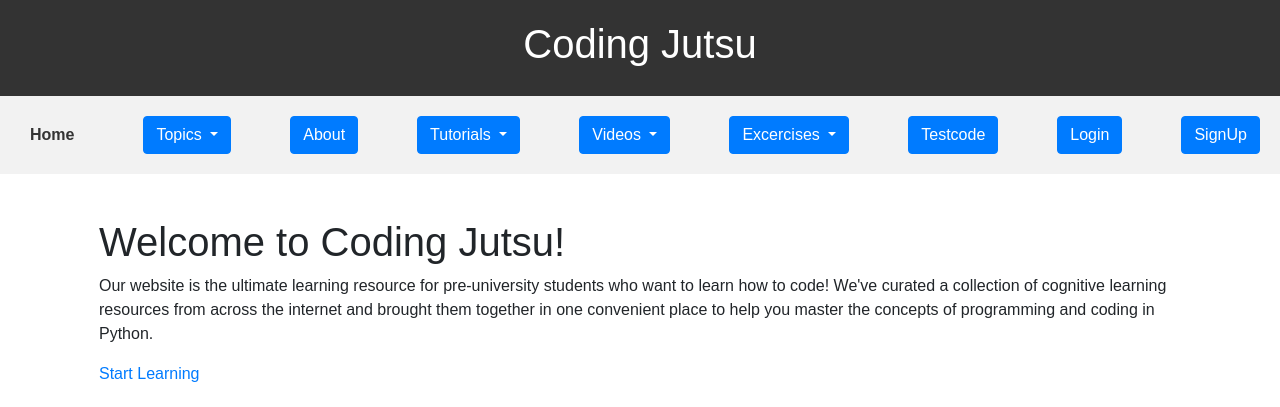
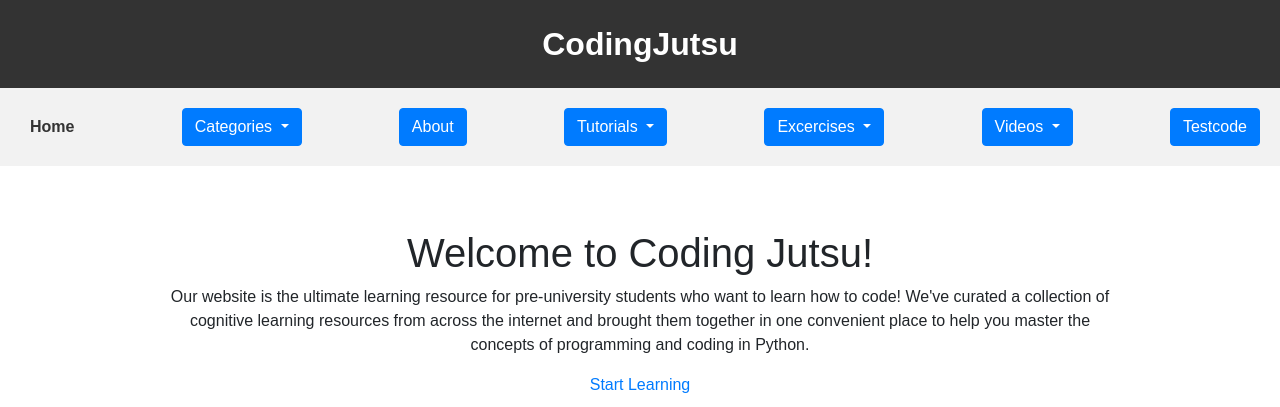
Before and after one commit to morganbierey/Dissertation_Project, a Django app: page / in a window 1280 px wide. Shown: the top 407 px of the page. Run offline with Django 3.2, Linux system fonts and the light colour scheme; data that the repository does not hold is empty; some libraries are stand-ins or nearby versions.

Commit message:
closes #44

```diff
--- a/project/individual_project/templates/educational_tool/index.html
+++ b/project/individual_project/templates/educational_tool/index.html
@@ -1,12 +1,7 @@
-<!DOCTYPE html>
+{% extends 'educational_tool/base.html' %}
 {% load staticfiles %}
-<html>
-<head>
-	<!-- <link rel="stylesheet" type="text/css" href="style.css">
 
-    <link rel="stylesheet2" href="test.js"> -->
-
-    <!-- Latest compiled and minified CSS -->
+{% block head %}
     <link rel="stylesheet" href="https://maxcdn.bootstrapcdn.com/bootstrap/4.5.2/css/bootstrap.min.css">
 
     <!-- jQuery library -->
@@ -20,113 +15,22 @@
 
   <link rel="stylesheet" type="text/css" href="{% static 'codejutsu/css/style.css' %}">
 
-</head>
+{% endblock %}
+
 <body>
   <div class="wrapper">
-	<header>
-        <title>Coding Jutsu</title>
-        <h1>Coding Jutsu</h1>
-	</header>
+        {% block header_block %}
+        CodingJutsu
+		  {% endblock %}
 
-	<nav>
-		<ul>
-			<li><a href="/educational_tool">Home</a></li>
-            <div class="dropdown">
-                <button class="btn btn-primary dropdown-toggle btncolour" type="button" data-toggle="dropdown"> Topics
-                <span class="caret"></span></button>
-                <ul class="dropdown-menu">
-                  {% for t in topics %}
-                  <!-- <li>{{ vid.title }}</li> -->
-                  <li><a href="/educational_tool/topic/{{ t.id }}/">{{ t.title }}</a></li>
-                  {% endfor %}
-                  <!-- <li><a href="#"><span>HTML</span></a></li>
-                  <li><a href="#"><span>CSS</span></a></li>
-                  <li><a href="#"><span>JavaScript</span></a></li> -->
-                </ul>
-            </div>
-            <div class="buttonlink">
-                <a class="btn btn-primary btncolour" href="{% url 'educational_tool:about' %}" role="button">About</a>
-            </div>
-            <div class="dropdown">
-                <button class="btn btn-primary dropdown-toggle btncolour" type="button" data-toggle="dropdown">Tutorials
-                <span class="caret" ></span></button>
-                <ul class="dropdown-menu" >
-                  <li><a href="{% url 'educational_tool:tutorial' %}"><span>Tutorial 1</span></a></li>
-                  <li><a href="#"><span> Tutorial 2</span></a></li>
-                  <li><a href="#"><span>Tutorial 3</span></a></li>
-                </ul>
-            </div>
 
-            <div class="dropdown">
-              <button class="btn btn-primary dropdown-toggle btncolour" type="button" data-toggle="dropdown">Videos
-              <span class="caret" ></span></button>
-              <ul class="dropdown-menu" >
-                {% for vid in videos %}
-                  <!-- <li>{{ vid.title }}</li> -->
-                  <li><a href="/educational_tool/video/{{ vid.url }}/">{{ vid.title }}</a></li>
-                {% endfor %}
-              </ul>
-          </div>
 
-          <!-- <iframe id="embed-video"></iframe>
+		<!-- Add your content here -->
 
-          <script>
-            function openytlink(option) {
-              var link = option.link;
-              const params = new Proxy(new URLSearchParams(link), {
-                get: (searchParams, prop) => searchParams.get(prop),
-              });
-              let value = params.v;
-              document.getElementById('embed-video').src = 'https://www.youtube.com/embed/' + value + '?rel=0'
-            }
-          </script> -->
 
-          <!-- <label>Videos</label>
-          <select id="comboA" onchange="openytlink(this)">
-            {% for vid in videos %}
-              <option link="{{ vid.link }}">{{ vid.name }}</option>
-            {% endfor %} -->
-            <!-- <option value="">Select combo</option>
-            <option value="Value1">Text1</option>
-            <option value="Value2">Text2</option>
-            <option value="Value3">Text3</option> -->
-          </select>
-
-            <div class="dropdown">
-                <button class="btn btn-primary dropdown-toggle btncolour" type="button" data-toggle="dropdown">Excercises
-                <span class="caret"></span></button>
-                <ul class="dropdown-menu">
-                  {% for ex in excercises %}
-                  <li><a href="/educational_tool/compilerbase/{{ ex.id }}/">{{ ex.title }}</a></li>
-                  {% endfor %}
-              </ul>
-
-            </div>
-
-            <div class="buttonlink">
-                <a class="btn btn-primary btncolour" href="{% url 'educational_tool:pycompiler' %}" role="button btncolour">Testcode</a>
-            </div>
-
-            <div class="buttonlink">
-                <a class="btn btn-primary btncolour" href="{% url 'educational_tool:login' %}" role="button">Login</a>
-            </div>
-
-            <div class="buttonlink">
-                  <a class="btn btn-primary btncolour" href="{% url 'educational_tool:register' %}" role="button btncolour">SignUp</a>
-            </div>
-          </ul>
-
-			<!-- <li><a href="#">Dashboard 1</a></li>
-			<li><a href="#">Dashboard 2</a></li>
-			<li><a href="#">Dashboard 3</a></li>
-			<li><a href="#">Dashboard 4</a></li> -->
-		</ul>
-	</nav>
-
-	<main>
-		<!-- Add your content here -->
-    <div class="container">
-      <br>
+  {% block body_block %}
+  <main>
+		<div class="container">
       <h1>Welcome to Coding Jutsu!</h1>
       <p class="description">
         Our website is the ultimate learning resource for pre-university students who want to learn how to code! We've curated a collection of cognitive learning resources from across the internet and brought them together in one convenient place to help you master the concepts of programming and coding in Python.
@@ -141,9 +45,13 @@
     <div style="display: flex; justify-content: center;">
       <iframe width="560" height="315" src="https://www.youtube.com/embed/Dv7gLpW91DM" title="YouTube video player" frameborder="0" allow="accelerometer; autoplay; clipboard-write; encrypted-media; gyroscope; picture-in-picture; web-share" allowfullscreen></iframe>
     </div>
+  </main>
 
 
-	</main>
+  {% block footer_block %}
+		<p>&copy; 2023 CodingJutsu  </p>
+	{% endblock %}
+
 
   <!-- <div class="buttonlink">
     <script>
@@ -156,11 +64,11 @@
   </script>
   </div> -->
 
-	<footer>
+	<!-- <footer>
 		<p>&copy; 2023 CodingJutsu  </p>
-	</footer>
+	</footer> -->
 
 	<script src="script.js"></script>
 </div>
 </body>
-</html>
+{% endblock %}
```
